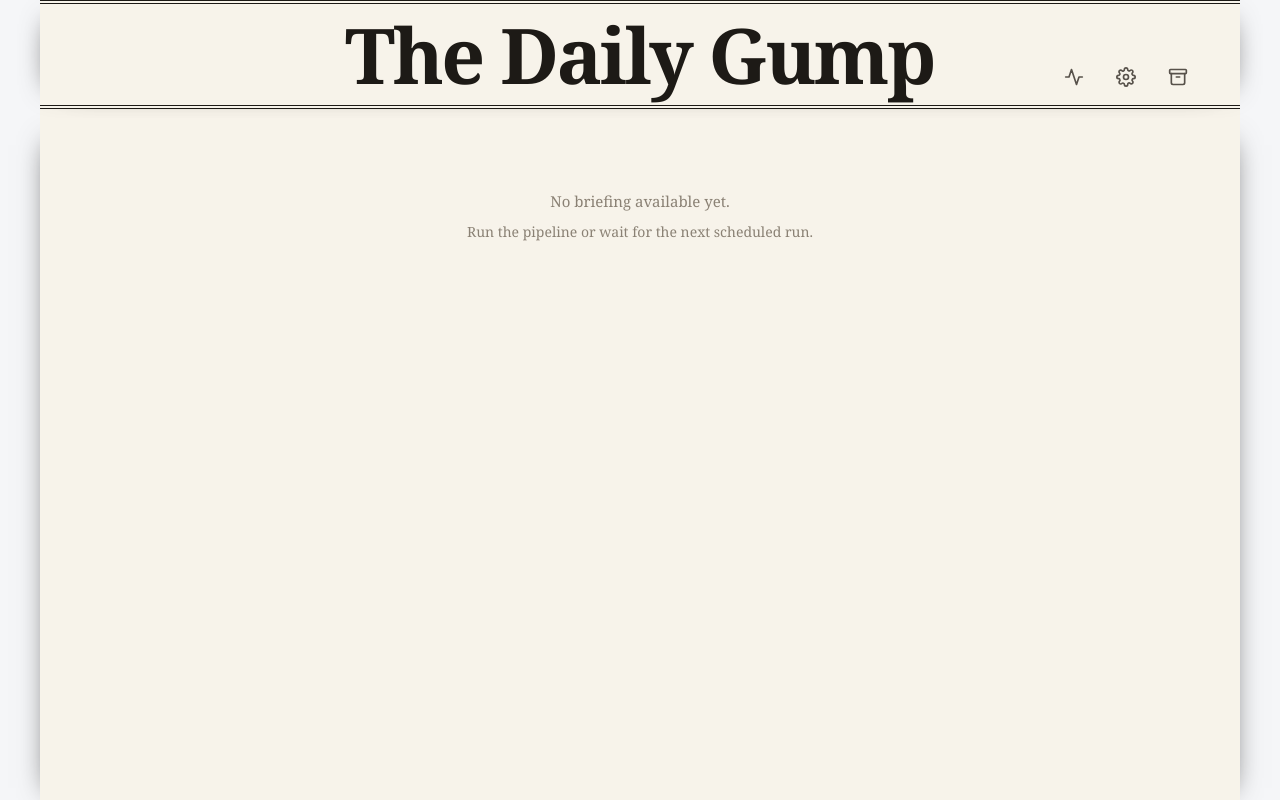
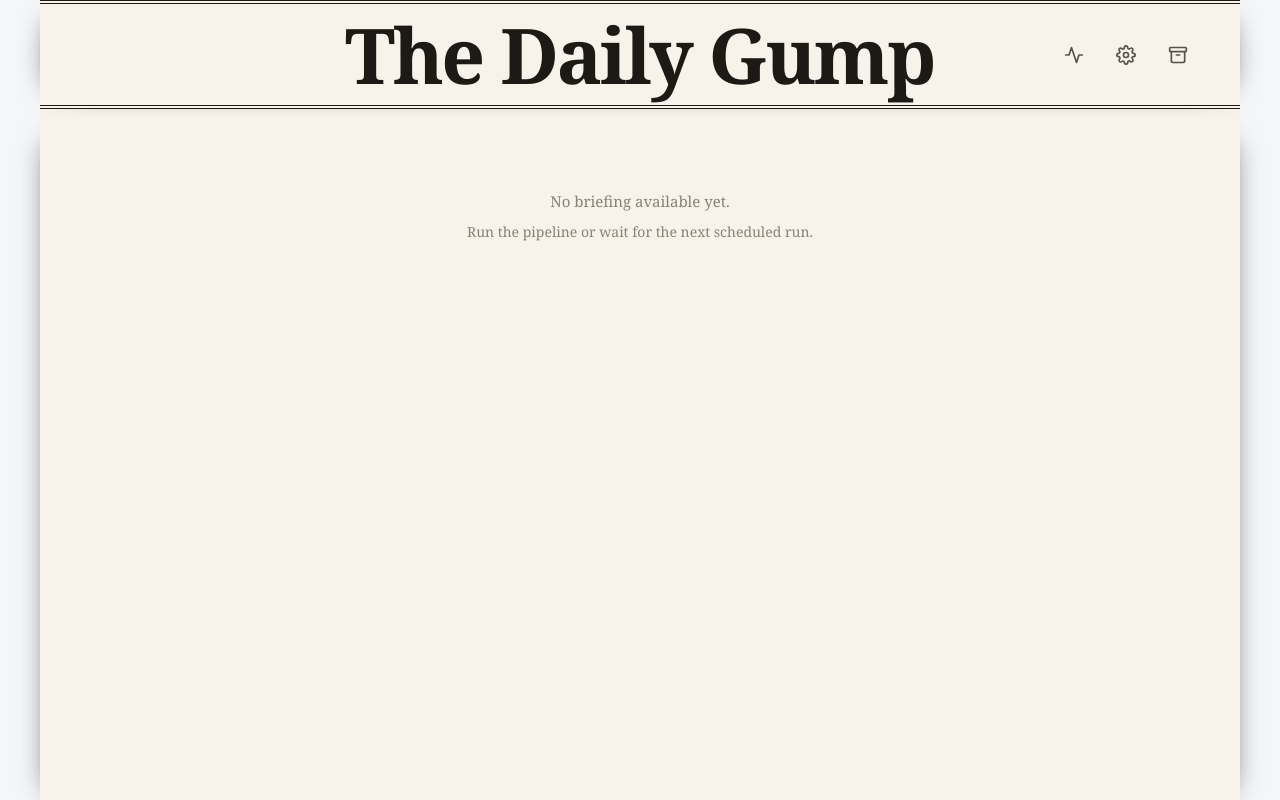
Before and after one commit to ChilliGeologist/daily-briefing, a website: page public/index.html in a window 1280 px wide. Drawn offline with Linux system fonts and the light colour scheme; no server answers.

Commit message:
fix(reading): folded masthead keeps buttons on screen and the title on one line
The button row was a full-width strip, so translating it right carried its
centred buttons off screen; it now shrink-wraps. The title never wraps and
shrinks to fit narrow phones and the thin bar. Wide screens centre the
buttons by margin, since the fold owns their transform.

Co-Authored-By: Claude Opus 5.5 (1M context) <noreply@anthropic.com>
Claude-Session: https://claude.ai/code/session_01Ws26Mgv6rmaTciweotGq6j

```diff
--- a/public/app.js
+++ b/public/app.js
@@ -273,6 +273,7 @@ function clearMastheadPresentation() {
   [title, date, actions].forEach(function(node) {
     if (node) node.style.removeProperty('transform');
   });
+  if (title) title.style.removeProperty('font-size');
   if (date) date.style.removeProperty('opacity');
   mastheadState.progress = -1;
 }
@@ -300,7 +301,7 @@ function applyMastheadProgress(progress) {
   mastheadTransform(metrics.title, metrics.full.title, metrics.compact.title, progress, metrics.titleScale);
   mastheadTransform(metrics.date, metrics.full.date, metrics.compact.date, progress, metrics.dateScale);
   mastheadTransform(metrics.actions, metrics.full.actions, metrics.compact.actions, progress, 1);
-  metrics.date.style.opacity = (1 - progress).toFixed(3);
+  metrics.date.style.opacity = Math.max(0, 1 - progress * 2.5).toFixed(3);
 
   // The stage is the other flex child, so it grows by exactly the height the
   // masthead gives back. Reuse that delta rather than forcing a layout read.
@@ -342,6 +343,15 @@ function measureMasthead() {
   }
 
   clearMastheadPresentation();
+  // The title never wraps: on a narrow phone (or with a longer name, such as
+  // the dev copy's) shrink the full-size title until it fits on one line.
+  // Wrapping would double its height, and the scaled copy in the thin bar
+  // would then be cut off by the header's overflow.
+  title.style.removeProperty('font-size');
+  var titleRoom = title.parentElement.clientWidth;
+  if (title.scrollWidth > titleRoom) {
+    title.style.fontSize = (parseFloat(getComputedStyle(title).fontSize) * titleRoom / title.scrollWidth).toFixed(2) + 'px';
+  }
   var full = {
     title: title.getBoundingClientRect(),
     date: date.getBoundingClientRect(),
@@ -352,6 +362,8 @@ function measureMasthead() {
   var fullTitleSize = parseFloat(getComputedStyle(title).fontSize) || 1;
   var fullDateSize = parseFloat(getComputedStyle(date).fontSize) || 1;
 
+  var fittedTitleSize = title.style.fontSize;
+  title.style.removeProperty('font-size');
   header.classList.add('masthead-measuring-compact');
   var compact = {
     title: title.getBoundingClientRect(),
@@ -360,8 +372,20 @@ function measureMasthead() {
   };
   var compactHeight = header.getBoundingClientRect().height;
   var compactTitleSize = parseFloat(getComputedStyle(title).fontSize) || fullTitleSize;
+  // The painted title is the full one scaled, so it never ellipsises; make it
+  // small enough to fit the room the bar leaves beside the buttons, and keep
+  // it centred in that room vertically.
+  if (title.scrollWidth > title.clientWidth) {
+    compactTitleSize = compactTitleSize * title.clientWidth / title.scrollWidth;
+  }
+  var compactLineHeight = compact.title.height;
+  compact.title = {
+    left: compact.title.left,
+    top: compact.title.top + (compactLineHeight - full.title.height * compactTitleSize / fullTitleSize) / 2
+  };
   var compactDateSize = parseFloat(getComputedStyle(date).fontSize) || fullDateSize;
   header.classList.remove('masthead-measuring-compact');
+  if (fittedTitleSize) title.style.fontSize = fittedTitleSize;
 
   mastheadState.metrics = {
     header: header,
--- a/public/style.css
+++ b/public/style.css
@@ -1661,6 +1661,7 @@ main {
   font-weight: 900;
   line-height: 1;
   letter-spacing: -1.2px;
+  white-space: nowrap;
 }
 
 #app[data-view="reading"] .date {
@@ -1677,9 +1678,14 @@ main {
   letter-spacing: 1.7px;
 }
 
+/* Shrink-wrapped so its measured box is the buttons themselves; a full-width
+   row would carry its centred buttons off screen when translated right. */
 #app[data-view="reading"] .header-right {
   justify-content: center;
+  width: max-content;
   margin-top: 9px;
+  margin-right: auto;
+  margin-left: auto;
 }
 
 #app[data-view="reading"] header h1,
@@ -2696,8 +2702,9 @@ main {
     position: absolute;
     top: 50%;
     right: 0;
-    margin-top: 0;
-    transform: translateY(-50%);
+    /* Centred by margin, not transform: the folding masthead drives this
+       element's transform, which would drop a translateY(-50%). */
+    margin-top: -22px;
   }
 
   .briefing-page,
```
